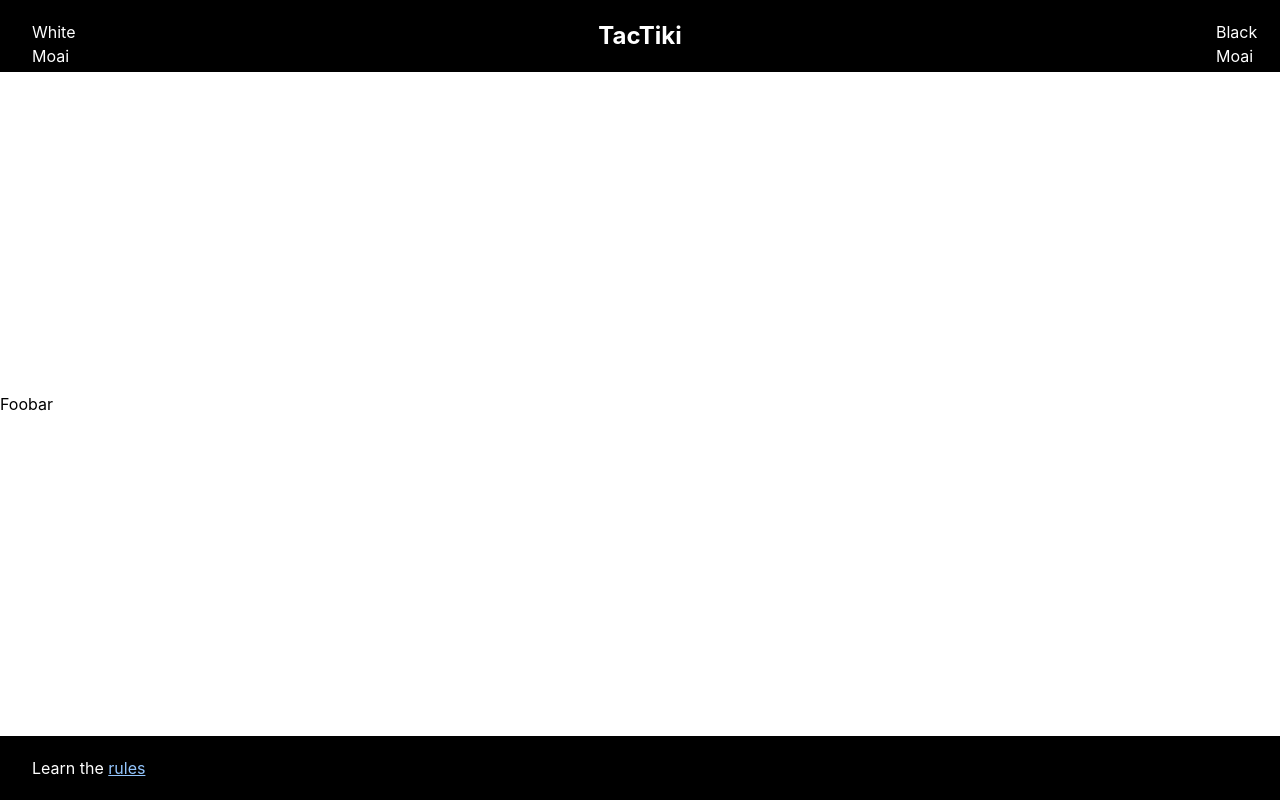
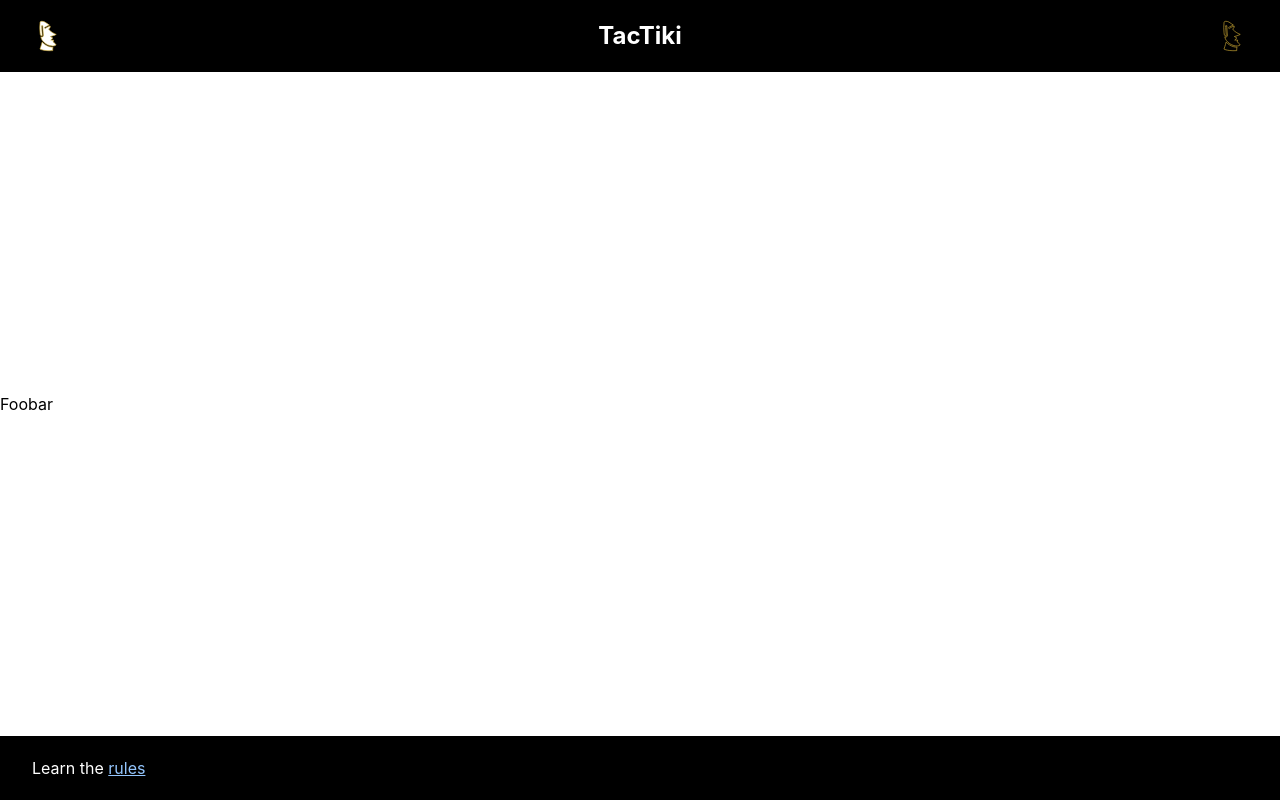
Before and after one commit to sjwarner/tactiki-frontend, a React (Create React App) app: page / in a window 1280 px wide. Built offline with nearby package versions, Linux system fonts and the light colour scheme; some icons are missing.

Commit message:
Add basic Moai piece

```diff
--- a/src/game/components/Pieces/BlackMoai.jsx
+++ /dev/null
@@ -1,9 +0,0 @@
-import React from "react";
-
-const BlackMoai = () => {
-    return (
-        <div>Black Moai</div>
-    )
-}
-
-export default BlackMoai;
--- /dev/null
+++ b/src/game/components/Pieces/Moai.jsx
@@ -0,0 +1,33 @@
+import React from "react";
+import "../../../App.css";
+import Colours from "../../logic/Colours";
+
+const Moai = ({ colour }) => {
+  const pieceColour = colour === Colours.WHITE ? "#fff" : "#000";
+
+  return (
+    <div>
+      <svg
+        xmlns="http://www.w3.org/2000/svg"
+        viewBox="0 0 512 512"
+        id="svg2"
+        version="1.1"
+        width="100%"
+        height="100%"
+      >
+        <path d="M0 0h512v512H0z" fill="#000" />
+        <g className="" transform="translate(0,0)" id="g6">
+          <path
+            d="M158.3 20.57c-8.7.16-16.5 1.99-21.4 5.02-5.1 3.04-7.8 6.53-8.4 13.55-5.6 53.23-5.8 112.96.1 165.46 1.4 12.8 3.3 25.2 5.5 36.9 3.6 6.4 10.6 11.1 17.4 12.3 4.7.9 8.4.1 10.3-1.2 1.8-1.4 3.4-3.2 2.8-9.6-2.7-38.2-7.4-67.8-10.4-151.14l18.6-.62c3 82.76 7.4 111.56 10.4 150.26.9 11.1-3.3 20.9-10.6 26.1-7.2 5.3-16.3 6-24.6 4.5-2.6-.5-5-1.3-7.6-2.2 6.4 23.8 14.4 43.3 24 56.2 31.4 42.2 78.1 71 121.9 83.2 40.9 11.3 78.3 7.7 98.5-9-6.4-18.1-15.4-29-41.1-45.6l-6.1-3.9 9.6-28.6-47.1-1.8 33.4-32.9-39.5-22.9 20.7-6c30.4-9 56.3-17.3 73-28-49.9-21.6-79.3-37.3-116-78.3l-7.6-8.5 9.7-5.8c11.8-6.9 15-13.9 16.6-22.9.9-5.6.8-12 .8-18.57-9.8 2.7-21.1 6.87-31.7 11.87-21.6 10-42.4 23.9-47.1 29.3l-13.9-12.4c9.8-11 30.1-23 53-33.73 8.7-4.03 17.5-7.85 26.1-10.87-16.7-11.21-47.9-32.25-70-47.19-10-6.71-31.6-13.27-49.3-12.94zm3.9 332.33c-14.2 55.3-29.6 98.6-34.5 112.1 14.8 9.2 46.7 17.9 83.7 22.4 38.4 4.4 82.2 5.1 120.7 2.5-3-19.3-.7-36.4 4.7-55.3-17.5.5-36.4-2.2-55.5-7.4-42.2-11.8-86-37-119.1-74.3z"
+            fill={pieceColour}
+            stroke="#d4af37"
+            strokeLinejoin="round"
+            strokeWidth="10px"
+          />
+        </g>
+      </svg>
+    </div>
+  );
+};
+
+export default Moai;
--- a/src/game/components/Pieces/WhiteMoai.jsx
+++ /dev/null
@@ -1,9 +0,0 @@
-import React from "react";
-
-const WhiteMoai = () => {
-    return (
-        <div>White Moai</div>
-    )
-}
-
-export default WhiteMoai;
--- /dev/null
+++ b/src/game/logic/Colours.js
@@ -0,0 +1,6 @@
+const Colours = {
+  WHITE: "white",
+  BLACK: "black",
+};
+
+export default Colours;
--- a/src/general/components/Footer/Footer.jsx
+++ b/src/general/components/Footer/Footer.jsx
@@ -24,10 +24,7 @@ const Footer = () => {
           target="_blank"
           rel="noopener noreferrer"
         >
-          <FeatherIcon
-            icon="github"
-            alt="TacTiki GitHub repository"
-          />
+          <FeatherIcon icon="github" alt="TacTiki GitHub repository" />
         </a>
       </div>
     </footer>
--- a/src/general/components/Header/Header.jsx
+++ b/src/general/components/Header/Header.jsx
@@ -1,18 +1,18 @@
 import React from "react";
-import BlackMoai from "../../../game/components/Pieces/BlackMoai";
-import WhiteMoai from "../../../game/components/Pieces/WhiteMoai";
+import Moai from "../../../game/components/Pieces/Moai";
+import Colours from "../../../game/logic/Colours";
 
 const Header = () => {
   return (
     <header className="py-5 bg-black text-white text-center flex flex-row justify-between">
       <div className="h-8 w-8 ml-8 mr-8 mt-auto mb-auto">
-        <WhiteMoai />
+        <Moai colour={Colours.WHITE} />
       </div>
       <h1 className="font-bold text-2xl">
         <a href="/">TacTiki</a>
       </h1>
       <div className="h-8 w-8 ml-8 mr-8 mt-auto mb-auto">
-        <BlackMoai />
+        <Moai colour={Colours.BLACK} />
       </div>
     </header>
   );
```
